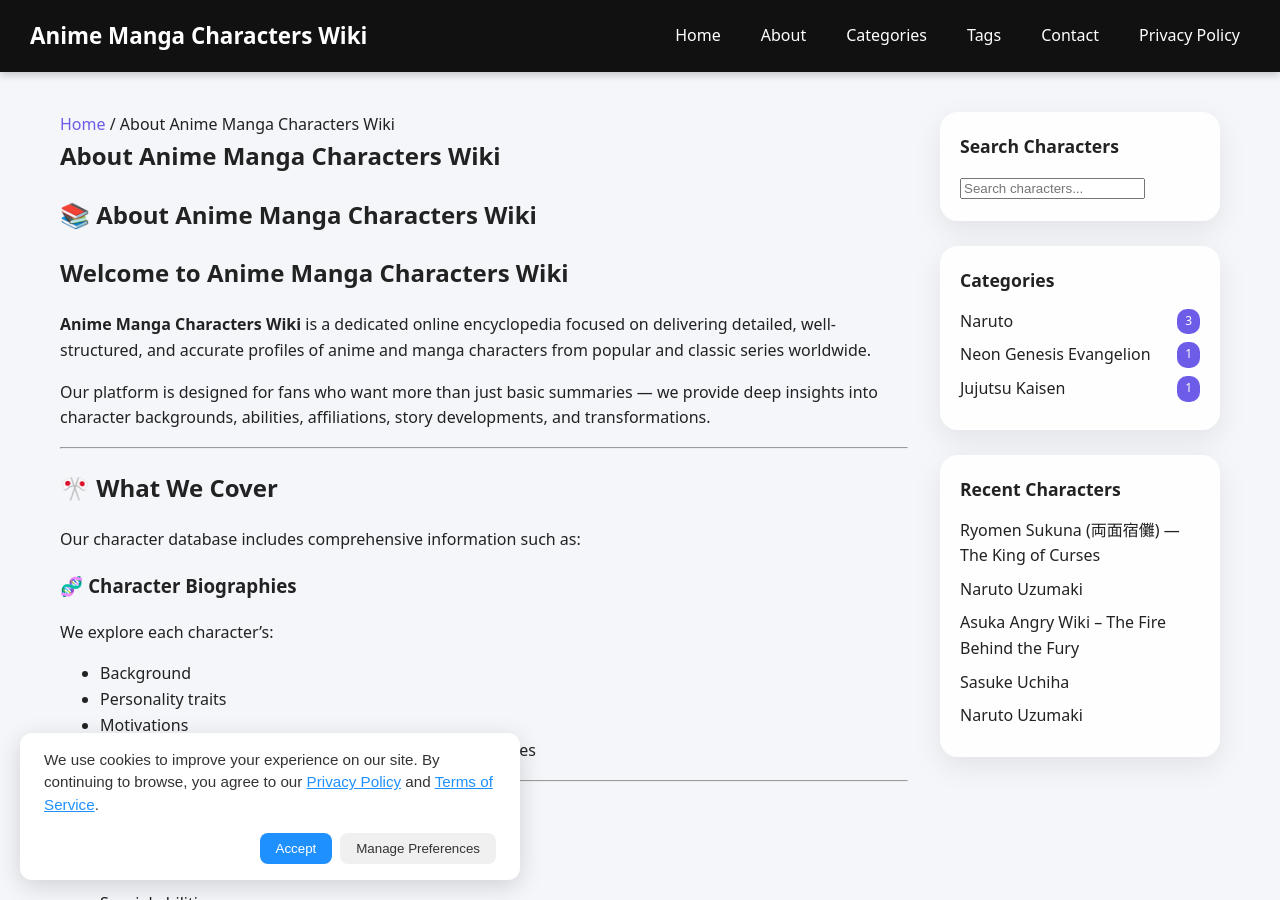
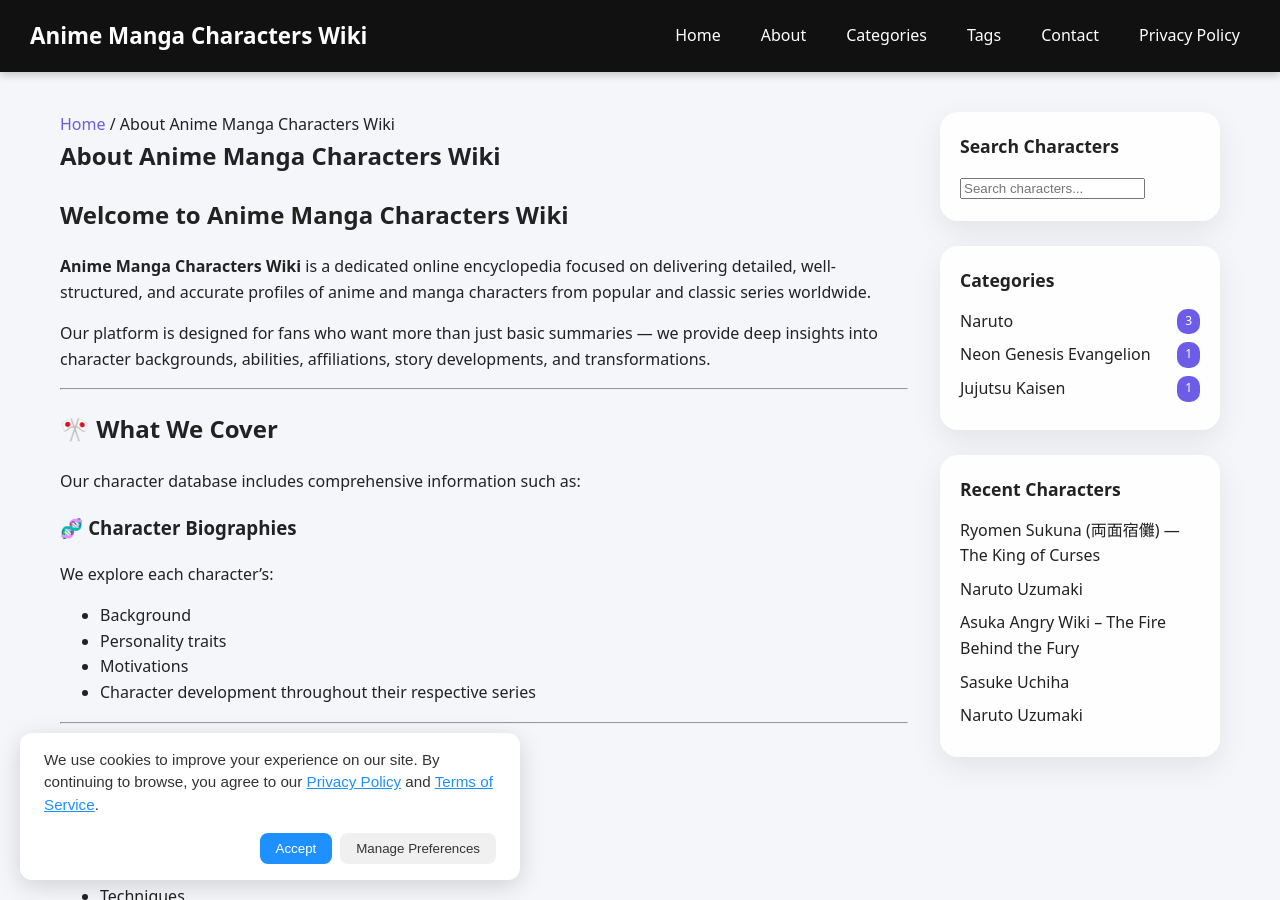
Before and after one commit to characterswiki/characters, a Jekyll site: the page built from _pages/about.md, in a window 1280 px wide and 900 px high. Built offline with Jekyll 4.4.1, drawn with Linux system fonts in a browser that asks for light colours.

Commit message:
Update about.md

```diff
--- a/_pages/about.md
+++ b/_pages/about.md
@@ -4,7 +4,7 @@
 permalink: /about/
 description: Learn about Anime Manga Characters Wiki. Discover detailed anime and manga character biographies, powers, story arcs and affiliations.
 ---
-# 📚 About Anime Manga Characters Wiki
+
 
 ## Welcome to Anime Manga Characters Wiki
 
```
